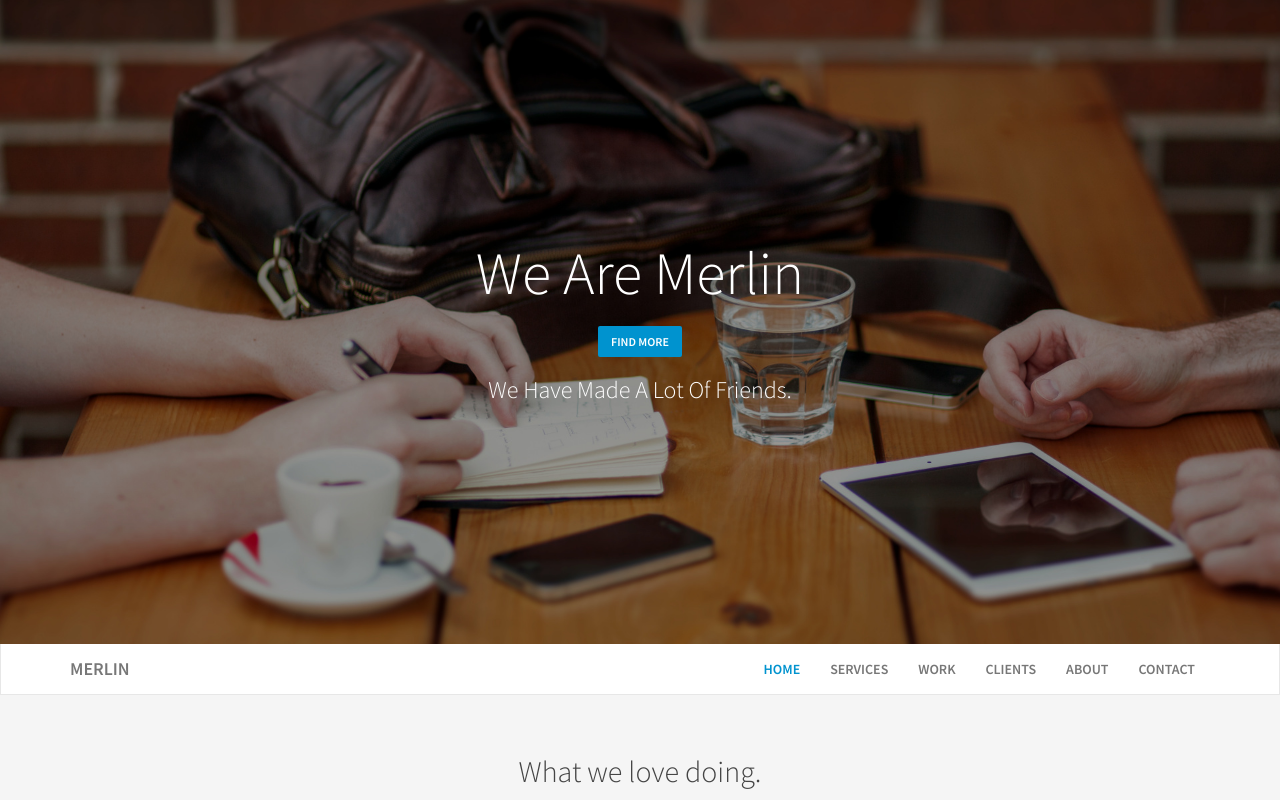
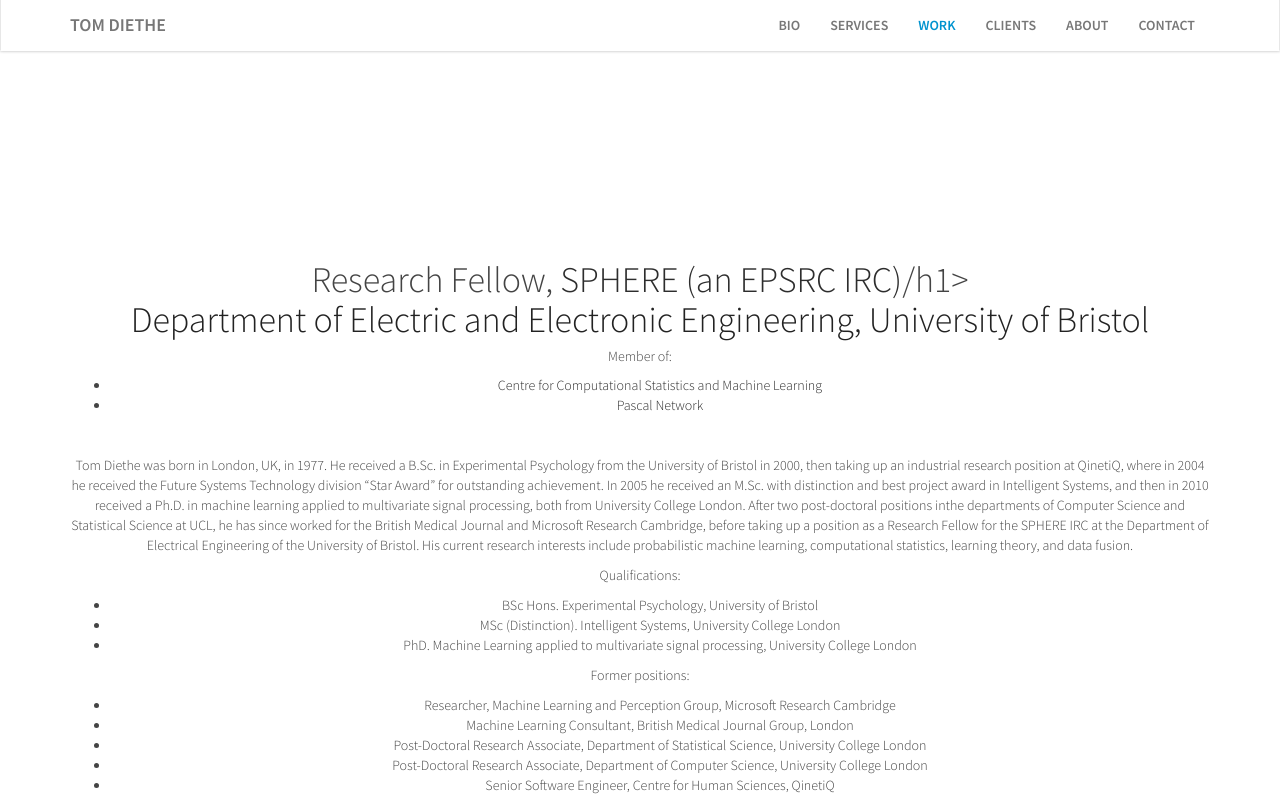
Before and after one commit to tdiethe/tdiethe.github.io.old, a plain HTML site: page index.html in a window 1280 px wide. Shown: the top 800 px of the page. Drawn offline with Linux system fonts and the light colour scheme; a script that the page names is missing.

Commit message:
First section

```diff
--- a/index.html
+++ b/index.html
@@ -4,8 +4,8 @@
     <meta http-equiv="X-UA-Compatible" content="IE=Edge">
     <meta charset="UTF-8">
     <meta name="viewport" content="width=device-width, initial-scale=1.0">
-    <meta name="description" content="Merlin HTML/CSS template">
-    <meta name="author" content="Hasan Alibegic">
+    <meta name="description" content="Tom Diethe">
+    <meta name="author" content="Tom Diethe">
     <link rel="shortcut icon" href="assets/ico/favicon.ico">
     <title>Merlin</title>
     <link rel="stylesheet" href="http://fonts.googleapis.com/css?family=Source+Sans+Pro:300,600">
@@ -23,14 +23,38 @@
     <div class="loader">
       <div class="fading-line"></div>
     </div>
-    <section id="home" class="page">
+    <section id="bio" class="page">
       <div class="container">
         <div class="content cover text-center">
           <div class="row">
             <div class="col-lg-12">
-              <h1 class="animated hiding" data-animation="fadeInDown" data-delay="300">We Are Merlin</h1>
-              <a class="btn btn-blue nav-external animated hiding" data-animation="fadeIn" data-delay="900" href="#services">Find more</a>
-              <h3 class="animated hiding" data-animation="fadeIn" data-delay="600">We Have Made A Lot Of Friends.</h3>
+              <h1 class="animated hiding" data-animation="fadeInDown" data-delay="300">Research Fellow, <a href="http://www.irc-sphere.ac.uk/">SPHERE (an EPSRC IRC)</a>/h1>
+              <!-- <a class="btn btn-blue nav-external animated hiding" data-animation="fadeIn" data-delay="900" href="#services">Find more</a> -->
+              <!-- <h3 class="animated hiding" data-animation="fadeIn" data-delay="600">We Have Made A Lot Of Friends.</h3> -->
+
+              <p><span style="color: #222222;">Department of Electric and Electronic Engineering, University of Bristol</span></p>
+              <h5>Member of:</h5>
+              <ul>
+              <li><a href="http://www.csml.ucl.ac.uk/">Centre for Computational Statistics and Machine Learning</a></li>
+              <li><a href="http://www.pascal-network.org/Network/Researchers/894/">Pascal Network</a></li>
+              </ul>
+              <p>&nbsp;</p>
+              <p>Tom <span class="il">Diethe</span> was born in London, UK, in 1977. He received a B.Sc. in Experimental Psychology from <span class="il">the</span> University of Bristol in 2000, then taking up an industrial research position at QinetiQ, where in 2004 he received <span class="il">the</span> Future Systems Technology division “Star Award” for outstanding achievement. In 2005 he received an M.Sc. with distinction and best project award in Intelligent Systems, and then in 2010 received a Ph.D. in machine learning applied to multivariate signal processing, both from University College London. After two post-doctoral positions in<span class="il">the</span> departments of Computer Science and Statistical Science at UCL, he has since worked for <span class="il">the</span> British Medical Journal and Microsoft Research Cambridge, before taking up a position as a Research Fellow for <span class="il">the</span> SPHERE IRC at <span class="il">the</span> Department of Electrical Engineering of <span class="il">the</span> University of Bristol. His current research interests include probabilistic machine learning, computational statistics, learning theory, and data fusion.</p>
+              <p>Qualifications:</p>
+              <ul>
+              <li>BSc Hons. Experimental Psychology, University of Bristol</li>
+              <li>MSc (Distinction). Intelligent Systems, University College London</li>
+              <li>PhD. Machine Learning applied to multivariate signal processing, University College London</li>
+              </ul>
+              <p>Former positions:</p>
+              <ul>
+              <li>Researcher, Machine Learning and Perception Group, Microsoft Research Cambridge</li>
+              <li>Machine Learning Consultant, British Medical Journal Group, London</li>
+              <li>Post-Doctoral Research Associate, Department of Statistical Science, University College London</li>
+              <li>Post-Doctoral Research Associate, Department of Computer Science, University College London</li>
+              <li>Senior Software Engineer, Centre for Human Sciences, QinetiQ</li>
+              </ul>
+
             </div>
           </div>
         </div>
@@ -46,12 +70,12 @@
               <span class="icon-bar"></span>
               <span class="icon-bar"></span>
             </button>
-            <a class="navbar-brand nav-external" href="#home">Merlin</a>
+            <a class="navbar-brand nav-external" href="#bio">Tom Diethe</a>
           </div>
           <div class="collapse navbar-collapse">
             <ul class="nav navbar-nav navbar-right">
               <li class="active">
-                <a href="#home">Home</a>
+                <a href="#bio">Bio</a>
               </li>
               <li>
                 <a href="#services">Services</a>
```
